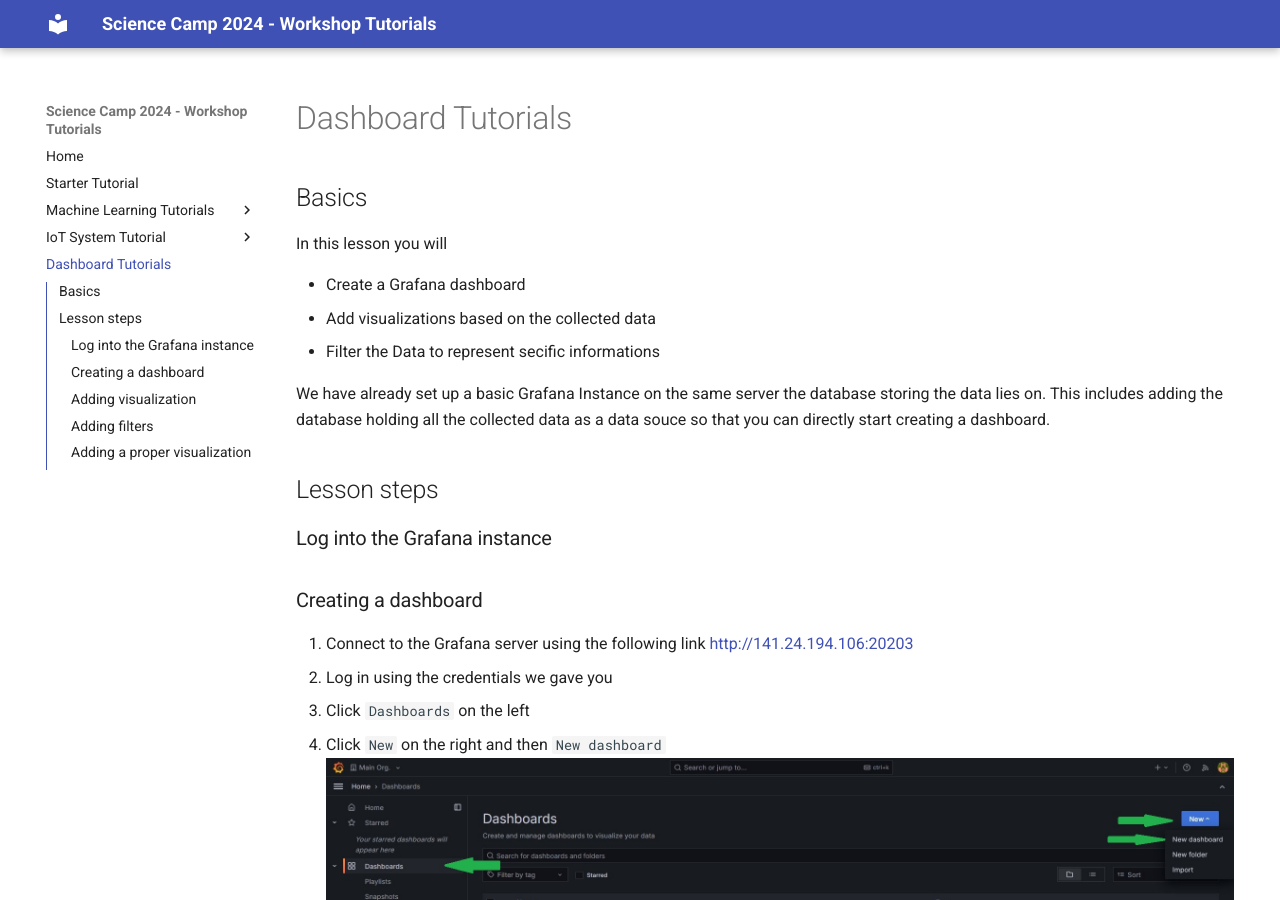
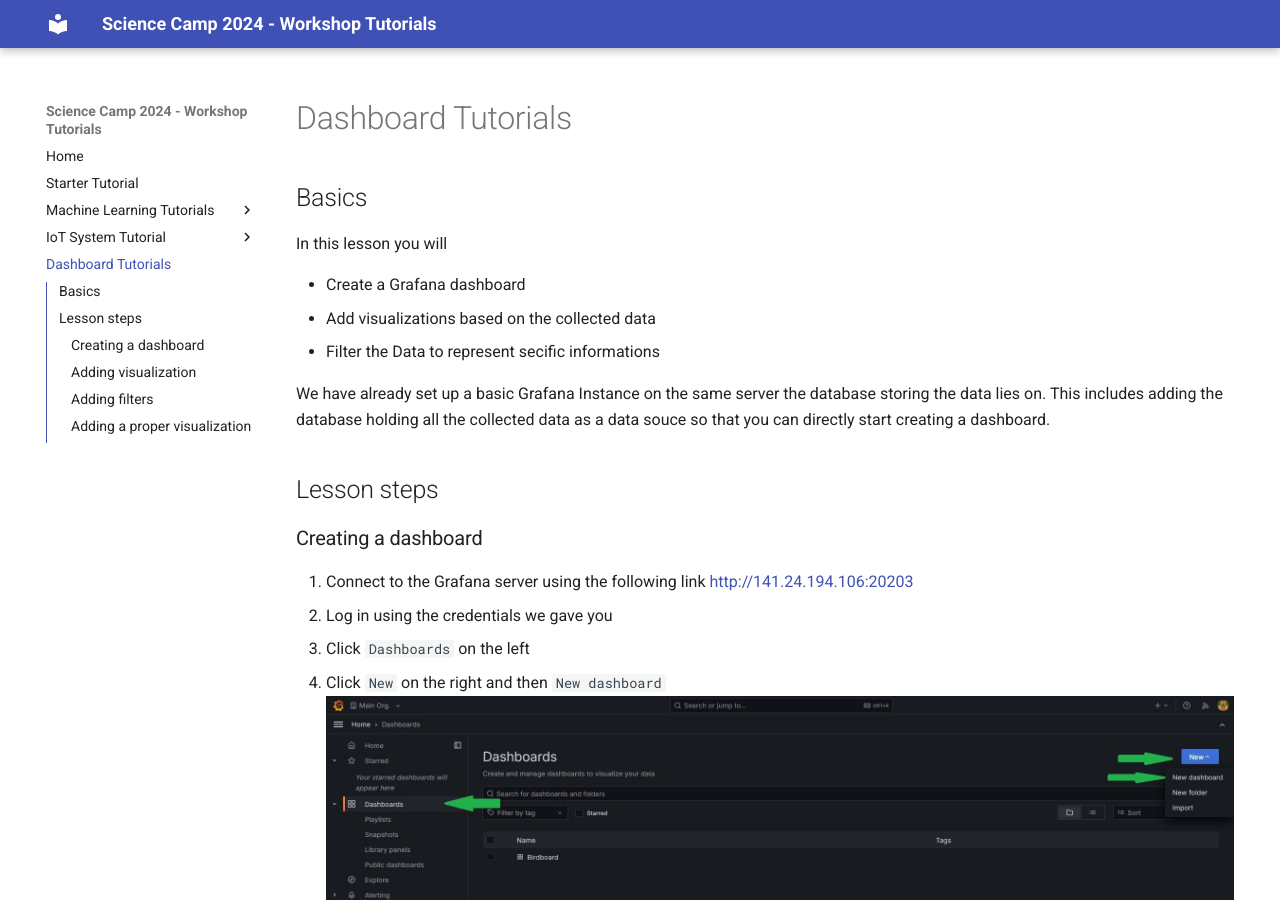
Before and after one commit to Science-Camp-TUI/tutorials, an MkDocs documentation site: the page built from docs/dashboard/index.md, in a window 1280 px wide and 900 px high. Built offline with MkDocs 1.6.1 and Material for MkDocs 9.7.7, drawn with Linux system fonts in a browser that asks for light colours.

Commit message:
Update index.md

```diff
--- a/docs/dashboard/index.md
+++ b/docs/dashboard/index.md
@@ -12,9 +12,6 @@
 
 
 ## Lesson steps
-
-### Log into the Grafana instance
-
 
 ### Creating a dashboard
 1. Connect to the Grafana server using the following link [http://141.24.194.106:20203](http://141.24.194.106:20203)
```
